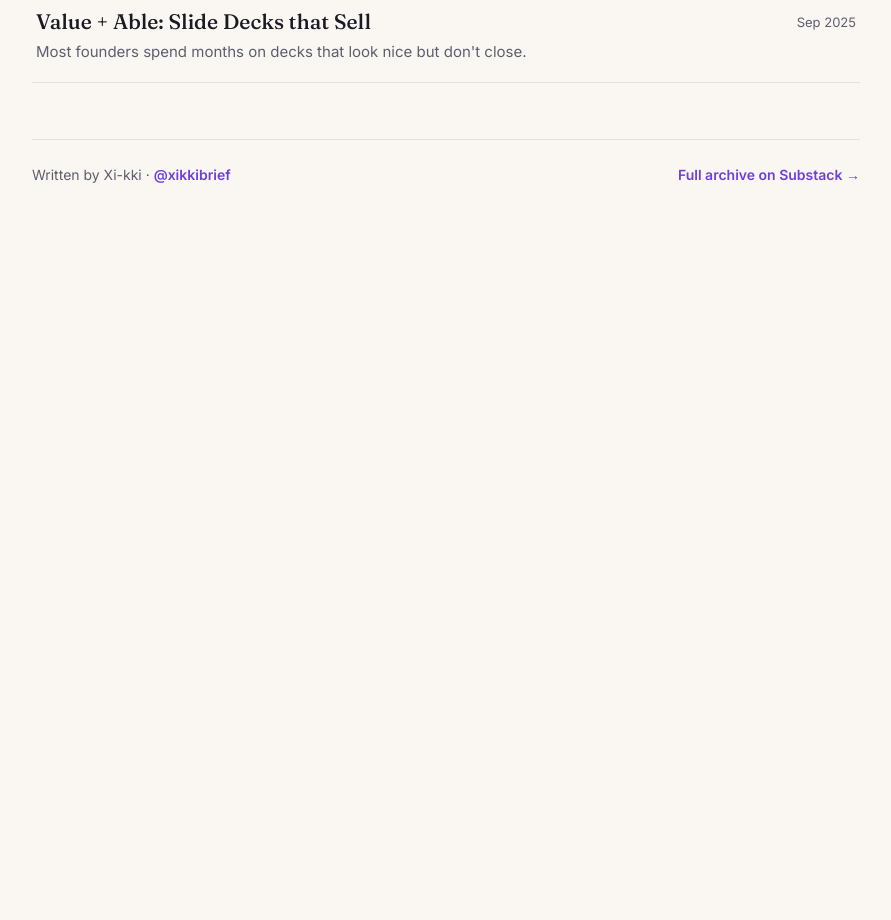
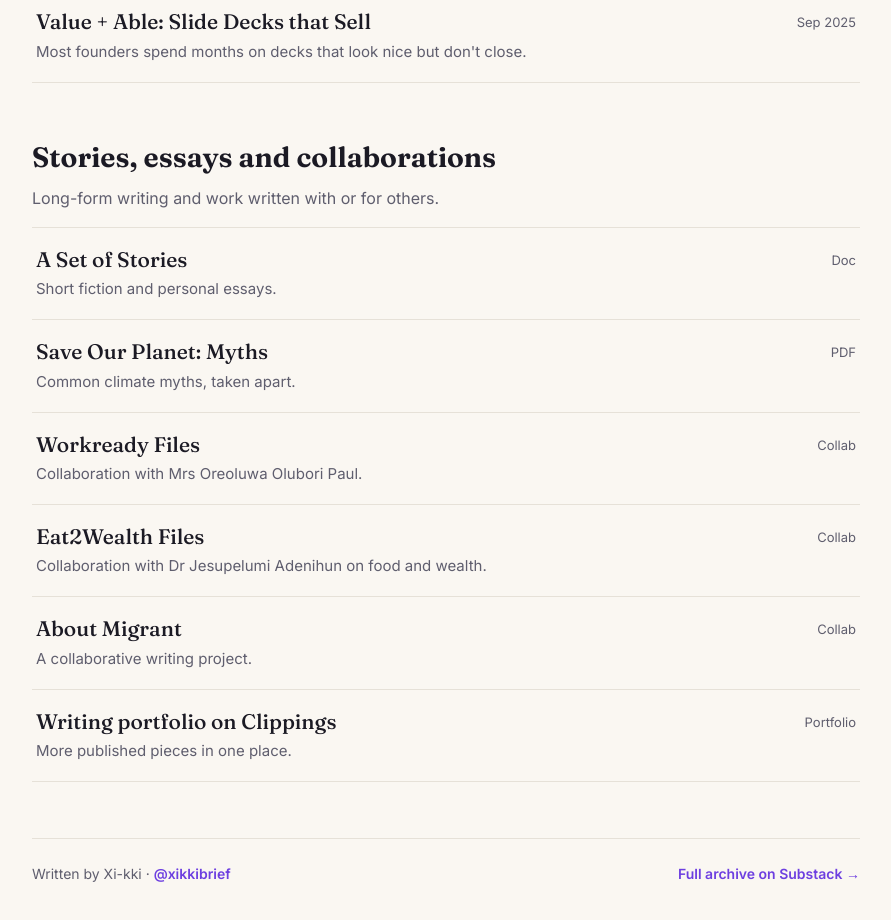
Before and after one commit to xi-kki/writes, a plain HTML site: page index.html in a window 1280 px wide. Shown: the part 1760-2680 px from the top of the page, without its empty margins (194-1085 px from the left). Before the commit the page ends 2026 px from the top, so only its background shows below. Drawn offline with Linux system fonts and the light colour scheme.

Commit message:
Writes: add stories, essays and collaborations from old portfolio

```diff
--- a/index.html
+++ b/index.html
@@ -91,6 +91,17 @@ footer a{color:var(--brand);font-weight:600;text-decoration:none}
     <li><a href="https://thexikkibrief.substack.com/p/value-able-slide-decks-that-sell" target="_blank" rel="noopener"><span class="t">Value + Able: Slide Decks that Sell</span><span class="d">Most founders spend months on decks that look nice but don't close.</span><span class="date">Sep 2025</span></a></li>
   </ol>
 
+  <h2>Stories, essays and collaborations</h2>
+  <p class="sec">Long-form writing and work written with or for others.</p>
+  <ol class="posts">
+    <li><a href="https://tinyurl.com/A-set-of-stories" target="_blank" rel="noopener"><span class="t">A Set of Stories</span><span class="d">Short fiction and personal essays.</span><span class="date">Doc</span></a></li>
+    <li><a href="https://tinyurl.com/save-our-planet-myths" target="_blank" rel="noopener"><span class="t">Save Our Planet: Myths</span><span class="d">Common climate myths, taken apart.</span><span class="date">PDF</span></a></li>
+    <li><a href="https://tinyurl.com/Workreadyy-Files" target="_blank" rel="noopener"><span class="t">Workready Files</span><span class="d">Collaboration with Mrs Oreoluwa Olubori Paul.</span><span class="date">Collab</span></a></li>
+    <li><a href="https://tinyurl.com/Eat2Wealth-Files" target="_blank" rel="noopener"><span class="t">Eat2Wealth Files</span><span class="d">Collaboration with Dr Jesupelumi Adenihun on food and wealth.</span><span class="date">Collab</span></a></li>
+    <li><a href="https://tinyurl.com/About-Migrant" target="_blank" rel="noopener"><span class="t">About Migrant</span><span class="d">A collaborative writing project.</span><span class="date">Collab</span></a></li>
+    <li><a href="https://www.clippings.me/users/adelbee" target="_blank" rel="noopener"><span class="t">Writing portfolio on Clippings</span><span class="d">More published pieces in one place.</span><span class="date">Portfolio</span></a></li>
+  </ol>
+
   <footer>
     <span>Written by Xi-kki · <a href="https://x.com/xikkibrief" target="_blank" rel="noopener">@xikkibrief</a></span>
     <a href="https://thexikkibrief.substack.com/archive" target="_blank" rel="noopener">Full archive on Substack →</a>
```
